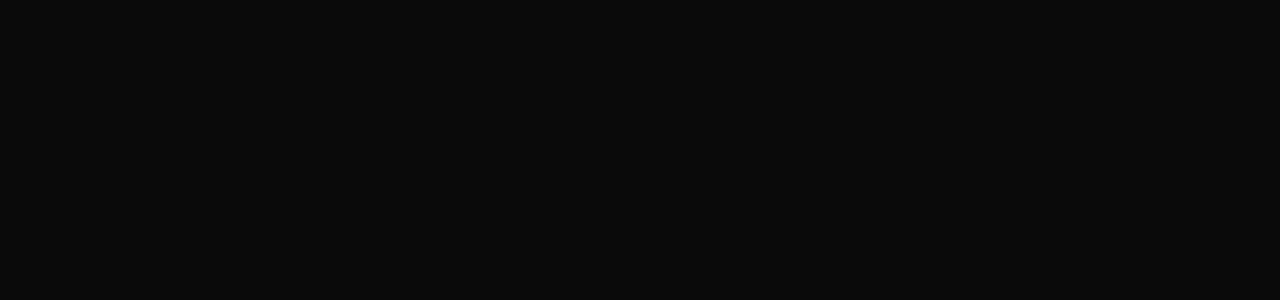
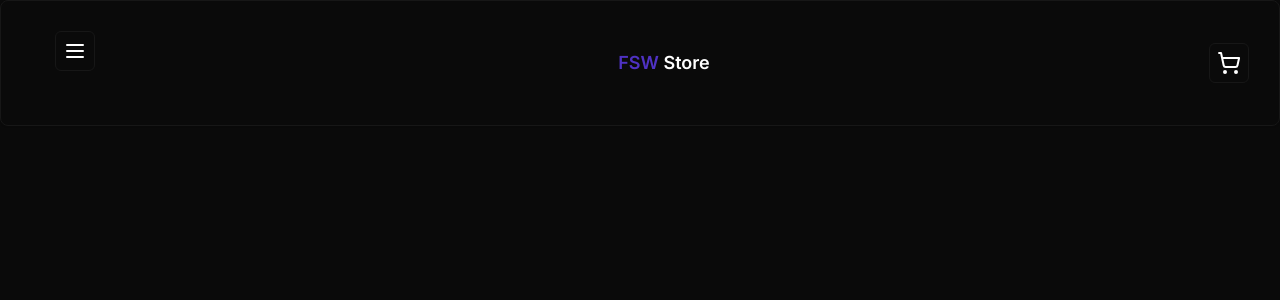
Before and after one commit to vallimmateus/fsw-store, a Next.js app: page / in a window 1280 px wide. Shown: the top 300 px of the page. Built offline with nearby package versions, Linux system fonts and the light colour scheme.

Commit message:
feat: add button, card and header components

```diff
--- a/package.json
+++ b/package.json
@@ -10,6 +10,7 @@
   },
   "dependencies": {
     "@prisma/client": "^5.4.2",
+    "@radix-ui/react-slot": "^1.0.2",
     "class-variance-authority": "^0.7.0",
     "clsx": "^2.0.0",
     "lucide-react": "^0.287.0",
--- a/src/app/layout.tsx
+++ b/src/app/layout.tsx
@@ -1,6 +1,7 @@
 import type { Metadata } from 'next'
 import { Inter } from 'next/font/google'
 import './globals.css'
+import Header from '@/components/ui/header'
 
 const inter = Inter({ subsets: ['latin'] })
 
@@ -16,7 +17,9 @@
 }) {
   return (
     <html lang="en">
-      <body className={inter.className}>{children}</body>
+      <body className={inter.className}>
+        <Header />
+        {children}</body>
     </html>
   )
 }
--- /dev/null
+++ b/src/components/ui/button.tsx
@@ -0,0 +1,56 @@
+import * as React from "react"
+import { Slot } from "@radix-ui/react-slot"
+import { cva, type VariantProps } from "class-variance-authority"
+
+import { cn } from "@/lib/utils"
+
+const buttonVariants = cva(
+  "inline-flex items-center justify-center rounded-md text-sm font-medium ring-offset-background transition-colors focus-visible:outline-none focus-visible:ring-2 focus-visible:ring-ring focus-visible:ring-offset-2 disabled:pointer-events-none disabled:opacity-50",
+  {
+    variants: {
+      variant: {
+        default: "bg-primary text-primary-foreground hover:bg-primary/90",
+        destructive:
+          "bg-destructive text-destructive-foreground hover:bg-destructive/90",
+        outline:
+          "border border-input bg-background hover:bg-accent hover:text-accent-foreground",
+        secondary:
+          "bg-secondary text-secondary-foreground hover:bg-secondary/80",
+        ghost: "hover:bg-accent hover:text-accent-foreground",
+        link: "text-primary underline-offset-4 hover:underline",
+      },
+      size: {
+        default: "h-10 px-4 py-2",
+        sm: "h-9 rounded-md px-3",
+        lg: "h-11 rounded-md px-8",
+        icon: "h-10 w-10",
+      },
+    },
+    defaultVariants: {
+      variant: "default",
+      size: "default",
+    },
+  }
+)
+
+export interface ButtonProps
+  extends React.ButtonHTMLAttributes<HTMLButtonElement>,
+    VariantProps<typeof buttonVariants> {
+  asChild?: boolean
+}
+
+const Button = React.forwardRef<HTMLButtonElement, ButtonProps>(
+  ({ className, variant, size, asChild = false, ...props }, ref) => {
+    const Comp = asChild ? Slot : "button"
+    return (
+      <Comp
+        className={cn(buttonVariants({ variant, size, className }))}
+        ref={ref}
+        {...props}
+      />
+    )
+  }
+)
+Button.displayName = "Button"
+
+export { Button, buttonVariants }
--- /dev/null
+++ b/src/components/ui/card.tsx
@@ -0,0 +1,79 @@
+import * as React from "react"
+
+import { cn } from "@/lib/utils"
+
+const Card = React.forwardRef<
+  HTMLDivElement,
+  React.HTMLAttributes<HTMLDivElement>
+>(({ className, ...props }, ref) => (
+  <div
+    ref={ref}
+    className={cn(
+      "rounded-lg border bg-card text-card-foreground shadow-sm",
+      className
+    )}
+    {...props}
+  />
+))
+Card.displayName = "Card"
+
+const CardHeader = React.forwardRef<
+  HTMLDivElement,
+  React.HTMLAttributes<HTMLDivElement>
+>(({ className, ...props }, ref) => (
+  <div
+    ref={ref}
+    className={cn("flex flex-col space-y-1.5 p-6", className)}
+    {...props}
+  />
+))
+CardHeader.displayName = "CardHeader"
+
+const CardTitle = React.forwardRef<
+  HTMLParagraphElement,
+  React.HTMLAttributes<HTMLHeadingElement>
+>(({ className, ...props }, ref) => (
+  <h3
+    ref={ref}
+    className={cn(
+      "text-2xl font-semibold leading-none tracking-tight",
+      className
+    )}
+    {...props}
+  />
+))
+CardTitle.displayName = "CardTitle"
+
+const CardDescription = React.forwardRef<
+  HTMLParagraphElement,
+  React.HTMLAttributes<HTMLParagraphElement>
+>(({ className, ...props }, ref) => (
+  <p
+    ref={ref}
+    className={cn("text-sm text-muted-foreground", className)}
+    {...props}
+  />
+))
+CardDescription.displayName = "CardDescription"
+
+const CardContent = React.forwardRef<
+  HTMLDivElement,
+  React.HTMLAttributes<HTMLDivElement>
+>(({ className, ...props }, ref) => (
+  <div ref={ref} className={cn("p-6 pt-0", className)} {...props} />
+))
+CardContent.displayName = "CardContent"
+
+const CardFooter = React.forwardRef<
+  HTMLDivElement,
+  React.HTMLAttributes<HTMLDivElement>
+>(({ className, ...props }, ref) => (
+  <div
+    ref={ref}
+    className={cn("flex items-center p-6 pt-0", className)}
+    {...props}
+  />
+))
+CardFooter.displayName = "CardFooter"
+
+export { Card, CardHeader, CardFooter, CardTitle, CardDescription, CardContent }
--- /dev/null
+++ b/src/components/ui/header.tsx
@@ -0,0 +1,23 @@
+import { MenuIcon, ShoppingCartIcon } from "lucide-react";
+import { Button } from "./button";
+import { Card, CardContent } from "./card";
+
+const Header = () => {
+  return (
+    <Card className="flex items-center justify-between p-[1.875rem]">
+      <CardContent>
+        <Button size="icon" variant="outline">
+          <MenuIcon />
+        </Button>
+      </CardContent>
+      <h1 className="text-lg font-semibold">
+        <span className="text-primary">FSW</span> Store
+      </h1>
+      <Button size="icon" variant="outline">
+        <ShoppingCartIcon />
+      </Button>
+    </Card>
+  );
+};
+
+export default Header;
--- a/tsconfig.json
+++ b/tsconfig.json
@@ -22,6 +22,6 @@
       "@/*": ["./src/*"]
     }
   },
-  "include": ["next-env.d.ts", "**/*.ts", "**/*.tsx", ".next/types/**/*.ts"],
+  "include": ["next-env.d.ts", "**/*.ts", "**/*.tsx", ".next/types/**/*.ts", "tailwind.config.ts"],
   "exclude": ["node_modules"]
 }
```
Also changed, not shown: components.json, src/app/globals.css (line endings or trailing spaces), 1 other file (tests, documents, lock files or other folders).
